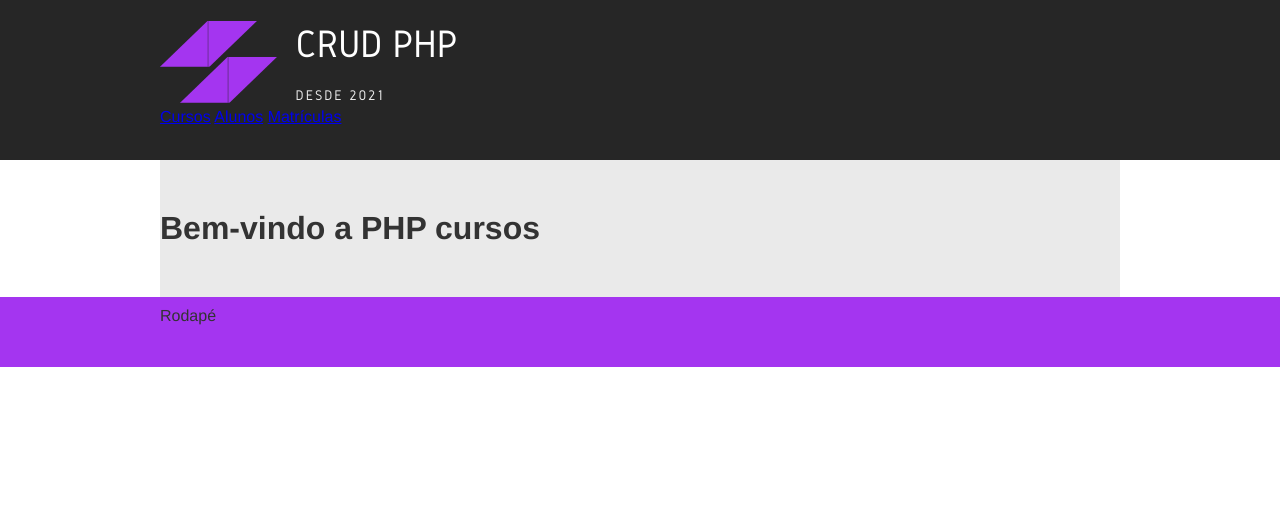
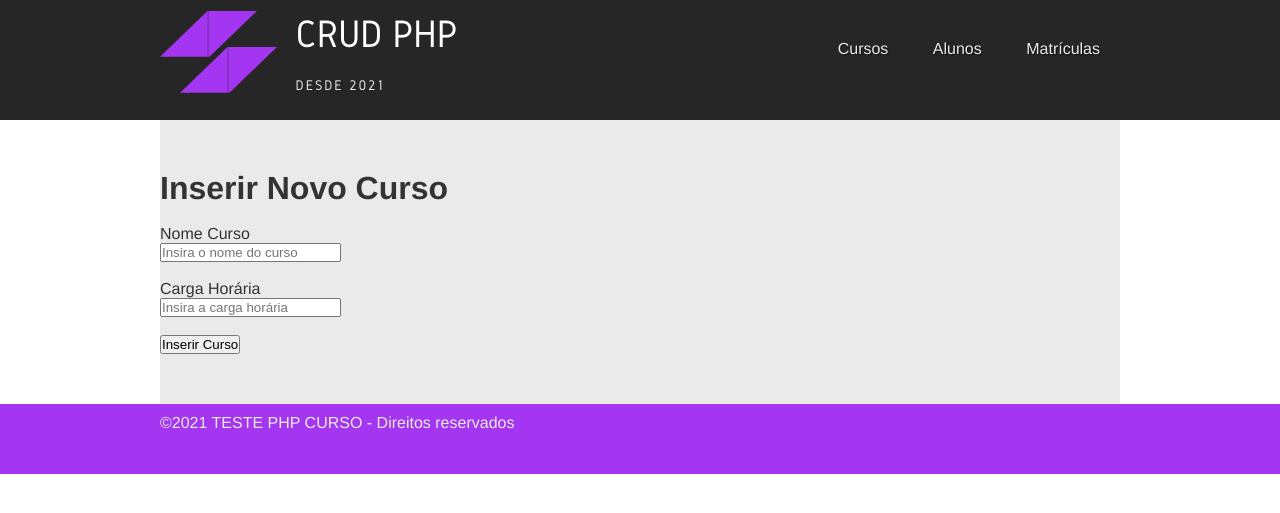
Before and after one commit to EdFigueiredo/crudphp, a PHP site: page /index.php?pagina=inserir_curso in a window 1280 px wide. Shown: the top 513 px of the page. Run offline with PHP 8.4, Linux system fonts and the light colour scheme.

Commit message:
Add files via upload

```diff
--- a/estilo.css
+++ b/estilo.css
@@ -9,8 +9,8 @@ body{
 	color: #333;
 }
 header{
-	height:120px;
-	padding:20px;
+	height:100px;
+	padding:10px 0;
 	background-color:#262626;
 	color:#FFFFFF;
 }
@@ -18,6 +18,7 @@ footer{
 	height:50px;
 	background-color: #a435f0;
 	padding:10px 0;
+	color: #eaeaea;
 }
 
 /*Class*/
@@ -32,3 +33,17 @@ footer{
 	padding:50px 0;
 	background-color: #eaeaea;
 }
+#menu{
+	float:right;
+	padding: 30px 0px;
+}
+#menu a{
+	color: #eaeaea;
+	text-decoration: none;
+	padding: 0 20px;
+	text-shadow: 1px 1px 1px #111
+}
+#menu a:hover{
+	background-color:#a435f0;
+	border-radius: 10px;
+}
--- a/footer.php
+++ b/footer.php
@@ -1,6 +1,6 @@
 </div>
 <footer>
 	<div class="container">
-		Rodapé
+		©2021 TESTE PHP CURSO - Direitos reservados
 	</div>
 </footer>
--- a/header.php
+++ b/header.php
@@ -8,11 +8,12 @@
 	<body>
 		<header>
 			<div class="container">
-			<img src="img/logo.png" title="Logo" alt="Logo">
-			<div id="menu"></div>
-			<a href="#">Cursos</a>
-			<a href="#">Alunos</a>
-			<a href="#">Matrículas</a>
+				<a href="?pagina=home"><img src="img/logo.png" title="Logo" alt="Logo"></a>
+				<div id="menu">
+					<a href="?pagina=cursos">Cursos</a>
+					<a href="?pagina=alunos">Alunos</a>
+					<a href="?pagina=matriculas">Matrículas</a>
+				</div>
 			</div>
 		</header>
 		<div id="conteudo" class="container">
--- a/index.php
+++ b/index.php
@@ -4,8 +4,27 @@
 include('header.php');
 
 #conteúdo da página
-include('home.php');
-
+if(isset($_GET['pagina'])){
+	$pagina = $_GET['pagina'];
+}
+else{
+	$pagina = 'home';
+}
+if($pagina == 'cursos'){
+	include('cursos.php');
+}
+elseif($pagina == 'inserir_curso'){
+	include('inserir_curso.php');
+}
+elseif($pagina == 'alunos'){
+	include('alunos.php');
+}
+elseif($pagina == 'matriculas'){
+	include('matriculas.php');
+}
+else{
+	include('home.php');
+}
 #rodapé
 include('footer.php');
 
--- /dev/null
+++ b/inserir_curso.php
@@ -0,0 +1,11 @@
+<h1>Inserir Novo Curso</h1>
+<form method="post" action="processa_curso.php">
+	</br>
+	<label>Nome Curso</label></br>
+	<input type="text" name="nome_curso" placeholder="Insira o nome do curso">
+	</br></br>
+	<label>Carga Horária</label></br>
+	<input type="text" name="carga_horaria" placeholder="Insira a carga horária">
+	</br></br>
+	<input type="submit" value="Inserir Curso">
+</form>
```
Also changed, not shown: alunos.php (added, +12 -0 lines), conecta.php (+14 -0 lines), cursos.php (added, +13 -0 lines), matriculas.php (added, +12 -0 lines), processa_curso.php (added, +8 -0 lines), README.md.
